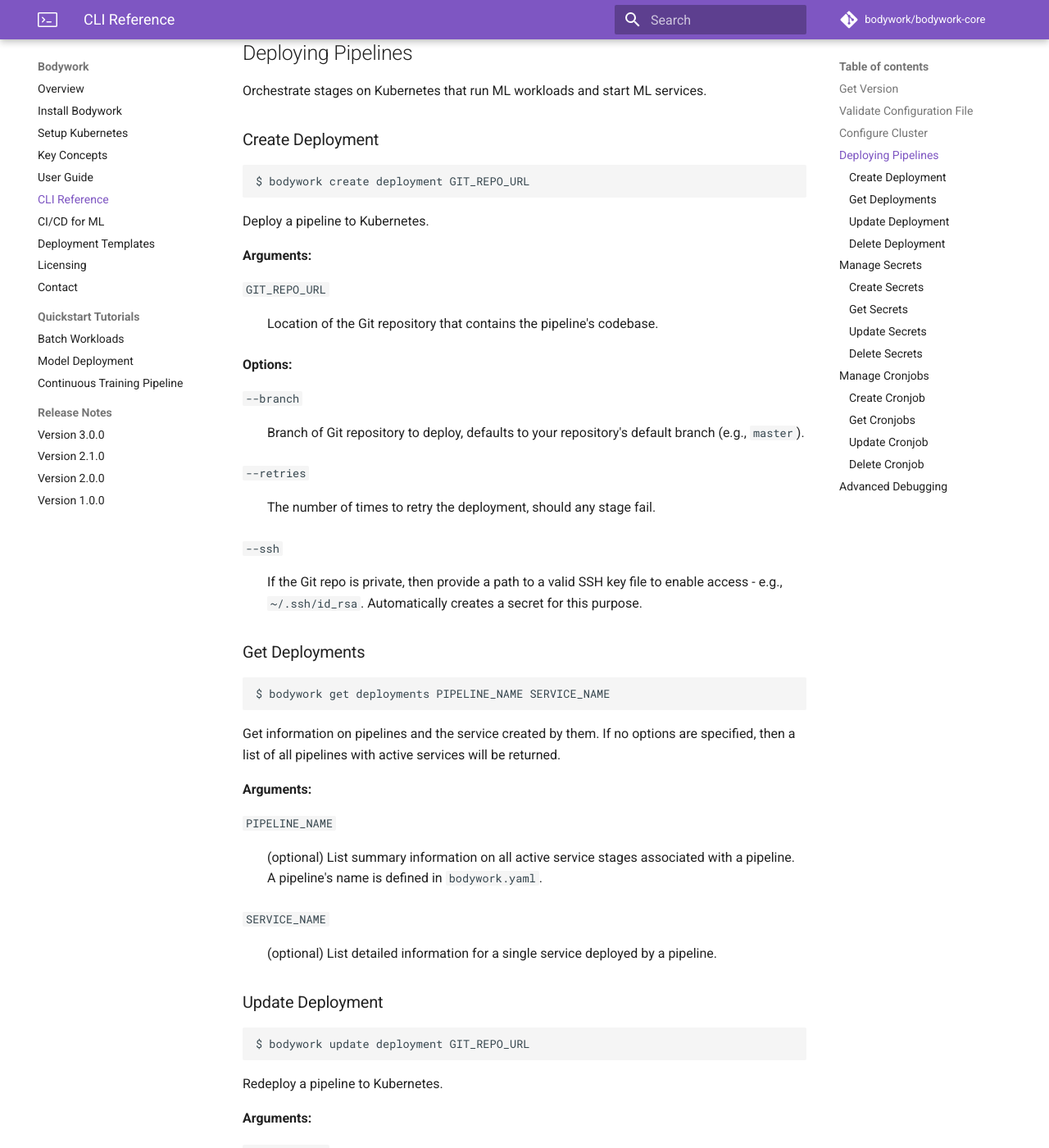
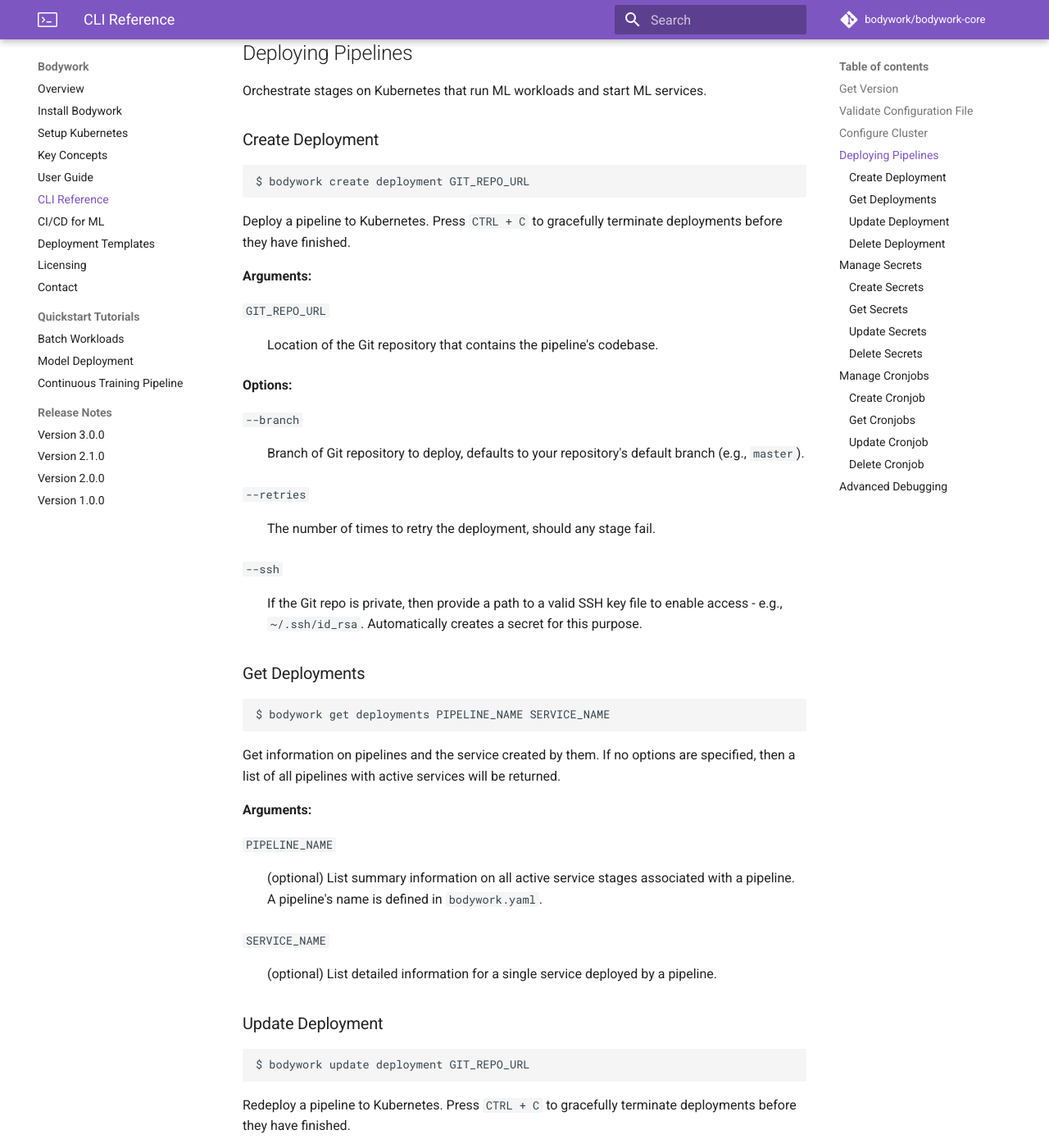
Before and after one commit to bodywork-ml/bodywork-docs, an MkDocs documentation site: the page built from docs/cli_reference.md, in a window 1280 px wide and 1400 px high, scrolled down 1239 px. Shown: the whole window at 82% size. Built offline with MkDocs 1.6.1 and Material for MkDocs 9.7.7, drawn with Linux system fonts in a browser that asks for light colours; comment, search, counter and statistics services are not loaded.

Commit message:
Add keyboard interrupt info.

````diff
--- a/docs/cli_reference.md
+++ b/docs/cli_reference.md
@@ -54,7 +54,7 @@ Orchestrate stages on Kubernetes that run ML workloads and start ML services.
 $ bodywork create deployment GIT_REPO_URL
 ```
 
-Deploy a pipeline to Kubernetes.
+Deploy a pipeline to Kubernetes. Press `CTRL + C` to gracefully terminate deployments before they have finished.
 
 **Arguments:**
 
@@ -94,7 +94,7 @@ Get information on pipelines and the service created by them. If no options are
 $ bodywork update deployment GIT_REPO_URL
 ```
 
-Redeploy a pipeline to Kubernetes.
+Redeploy a pipeline to Kubernetes. Press `CTRL + C` to gracefully terminate deployments before they have finished.
 
 **Arguments:**
 
````
Also changed, not shown: docs/user_guide.md (+4 -0 lines).
